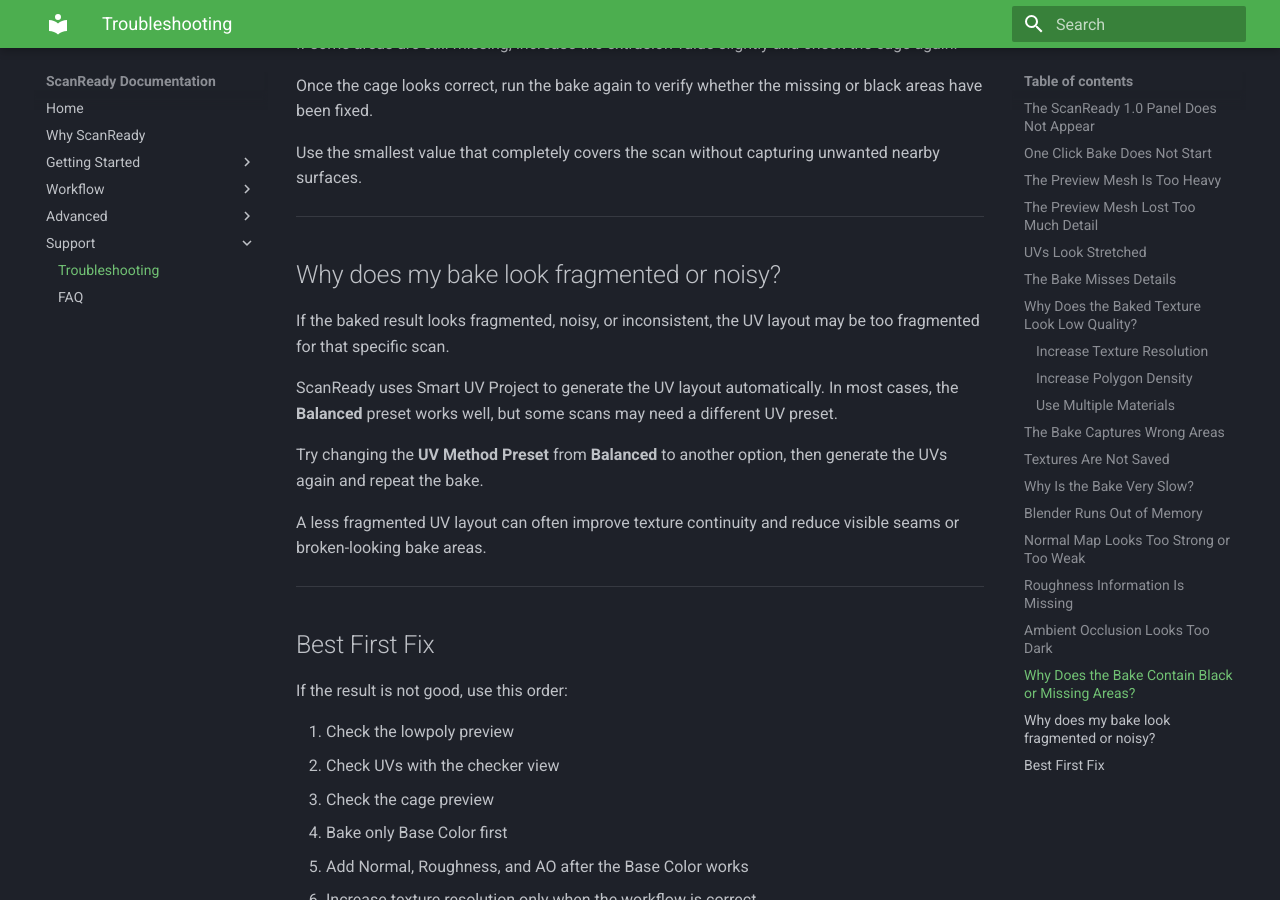
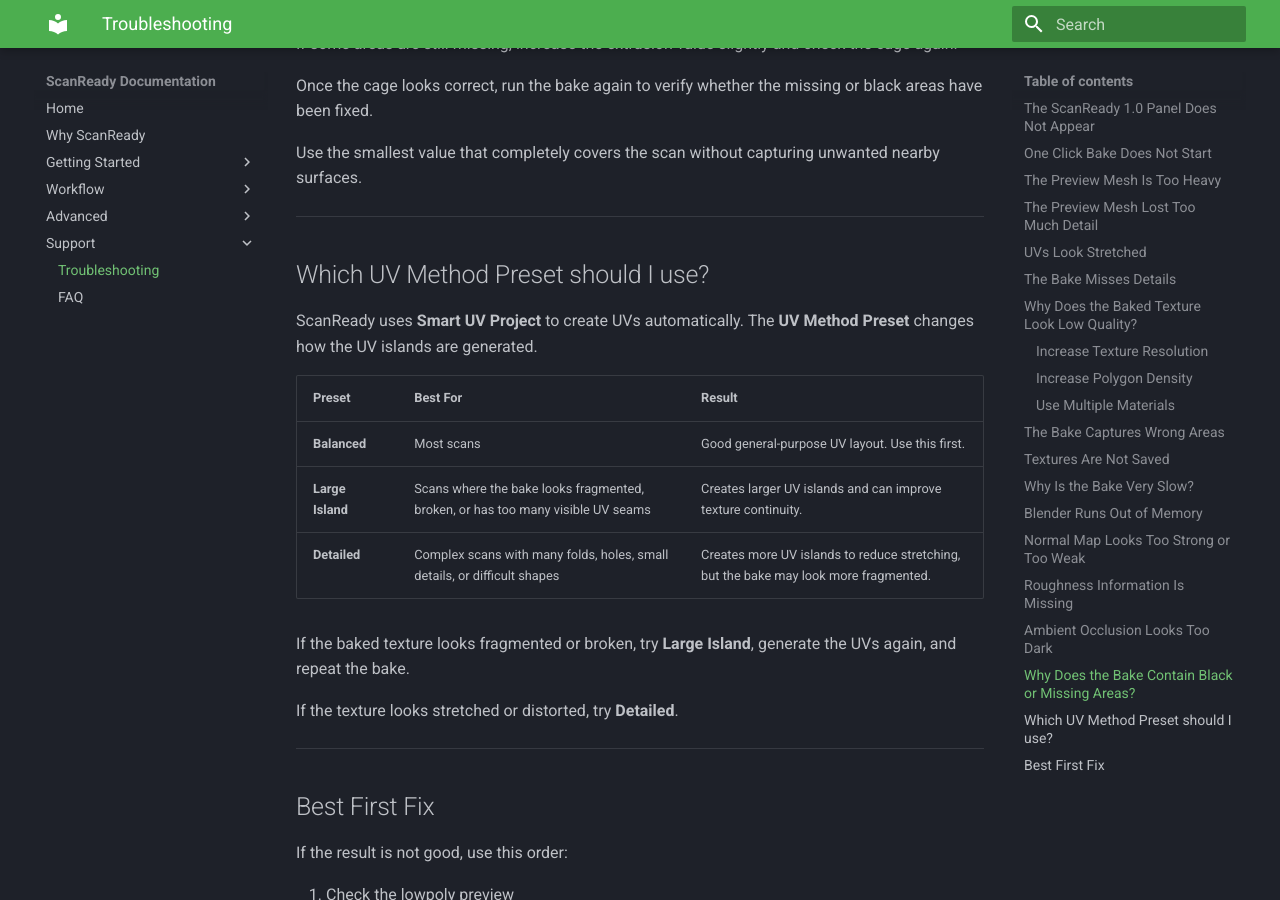
Before and after one commit to marioschiano/scanready-docs, an MkDocs documentation site: the page built from docs/troubleshooting.md, in a window 1280 px wide and 900 px high, scrolled down 7159 px. Built offline with MkDocs 1.6.1 and Material for MkDocs 9.7.7, drawn with Linux system fonts in a browser that asks for light colours.

Commit message:
Update troubleshooting.md

```diff
--- a/docs/troubleshooting.md
+++ b/docs/troubleshooting.md
@@ -276,15 +276,20 @@
 
 ---
 
-## Why does my bake look fragmented or noisy?
+## Which UV Method Preset should I use?
 
-If the baked result looks fragmented, noisy, or inconsistent, the UV layout may be too fragmented for that specific scan.
+ScanReady uses **Smart UV Project** to create UVs automatically. The **UV Method Preset** changes how the UV islands are generated.
 
-ScanReady uses Smart UV Project to generate the UV layout automatically. In most cases, the **Balanced** preset works well, but some scans may need a different UV preset.
+| Preset | Best For | Result |
+|---|---|---|
+| **Balanced** | Most scans | Good general-purpose UV layout. Use this first. |
+| **Large Island** | Scans where the bake looks fragmented, broken, or has too many visible UV seams | Creates larger UV islands and can improve texture continuity. |
+| **Detailed** | Complex scans with many folds, holes, small details, or difficult shapes | Creates more UV islands to reduce stretching, but the bake may look more fragmented. |
 
-Try changing the **UV Method Preset** from **Balanced** to another option, then generate the UVs again and repeat the bake.
+If the baked texture looks fragmented or broken, try **Large Island**, generate the UVs again, and repeat the bake.
 
-A less fragmented UV layout can often improve texture continuity and reduce visible seams or broken-looking bake areas.
+If the texture looks stretched or distorted, try **Detailed**.
+
 
 ---
 
```
